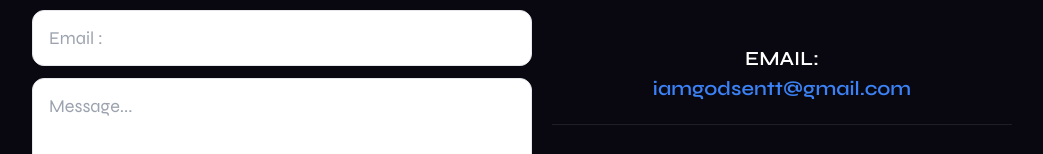
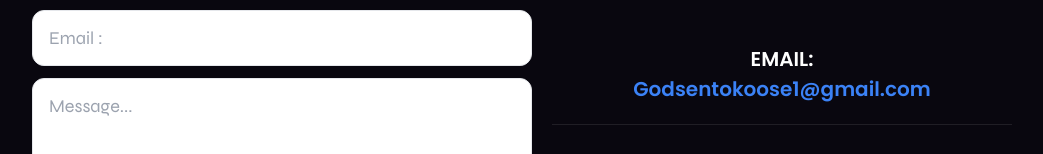
Before and after one commit to Iamkinggee/myportfolio, a React (Create React App) app: page / in a window 1280 px wide. Shown: the part 8903-9057 px from the top of the page, without its empty margins (108-1151 px from the left). Built offline with nearby package versions, Linux system fonts and the light colour scheme.

Commit message:
added email functionality and new email address

```diff
--- a/src/components/Form.js
+++ b/src/components/Form.js
@@ -40,7 +40,8 @@ function Form(){
     const handleSubmit = (e) => {
       e.preventDefault();
 
-      emailjs.sendForm('service_zgs8pv5', 'template_yxgnvlf', form.current, 'R0l-7GvzuWc9QCLms')
+
+      emailjs.sendForm('service_w1flcvw', 'template_j5axf74', form.current, 'HuiL27MEFmyYBG7EN')
       .then((result) => {
           console.log(result.text);
           console.log("message sent")
@@ -49,7 +50,6 @@ function Form(){
           console.log(error.text);
 
       });
-
 
 
     };
--- a/src/components/PagesFolder/ContactPage.js
+++ b/src/components/PagesFolder/ContactPage.js
@@ -42,9 +42,9 @@ const ContactPage = () => {
 
 <div className='   pb-5 font-[syne] font-extrabold text-[15px] text-white ' >
 <Fade cascade damping={1} fraction={0.5} duration={200}>
-<p className='md:text-[20px] text-[12px] font-semibold font-[syne] text-center text-blue-500'><span  className='text-white ' id='text-blue'>EMAIL:
+<p className='md:text-[20px] text-[12px] font-semibold font-[poppins] text-center text-blue-500'><span  className='text-white ' id='text-blue'>EMAIL:
 <br />
-</span> iamgodsentt@gmail.com</p>
+</span> Godsentokoose1@gmail.com</p>
 
 <div className='p-5' id='text-black'>
 <hr className='opacity-10'  />
@@ -57,7 +57,7 @@ const ContactPage = () => {
 
 <div className='text-2xl text-white hover:scale-110 transition' id='text-blue'><a href="https://www.linkedin.com/in/godsent-oko-ose-0aab62277" target='_blank'  rel="noreferrer"><FaLinkedin/></a></div>
 
-<div className='text-2xl text-white hover:scale-110 transition' id='text-blue'><a href='mailto:iamgodsentt@gmail.com'><FaEnvelope/></a></div>
+<div className='text-2xl text-white hover:scale-110 transition' id='text-blue'><a href='mailto:Godsentokoose1@gmail.com'><FaEnvelope/></a></div>
 
 <div className='text-2xl text-white hover:scale-110 transition' id='text-blue'><a href="https://wa.me/+2348137906873" target='_blank'  rel="noreferrer">
   <FaWhatsapp/>
```
